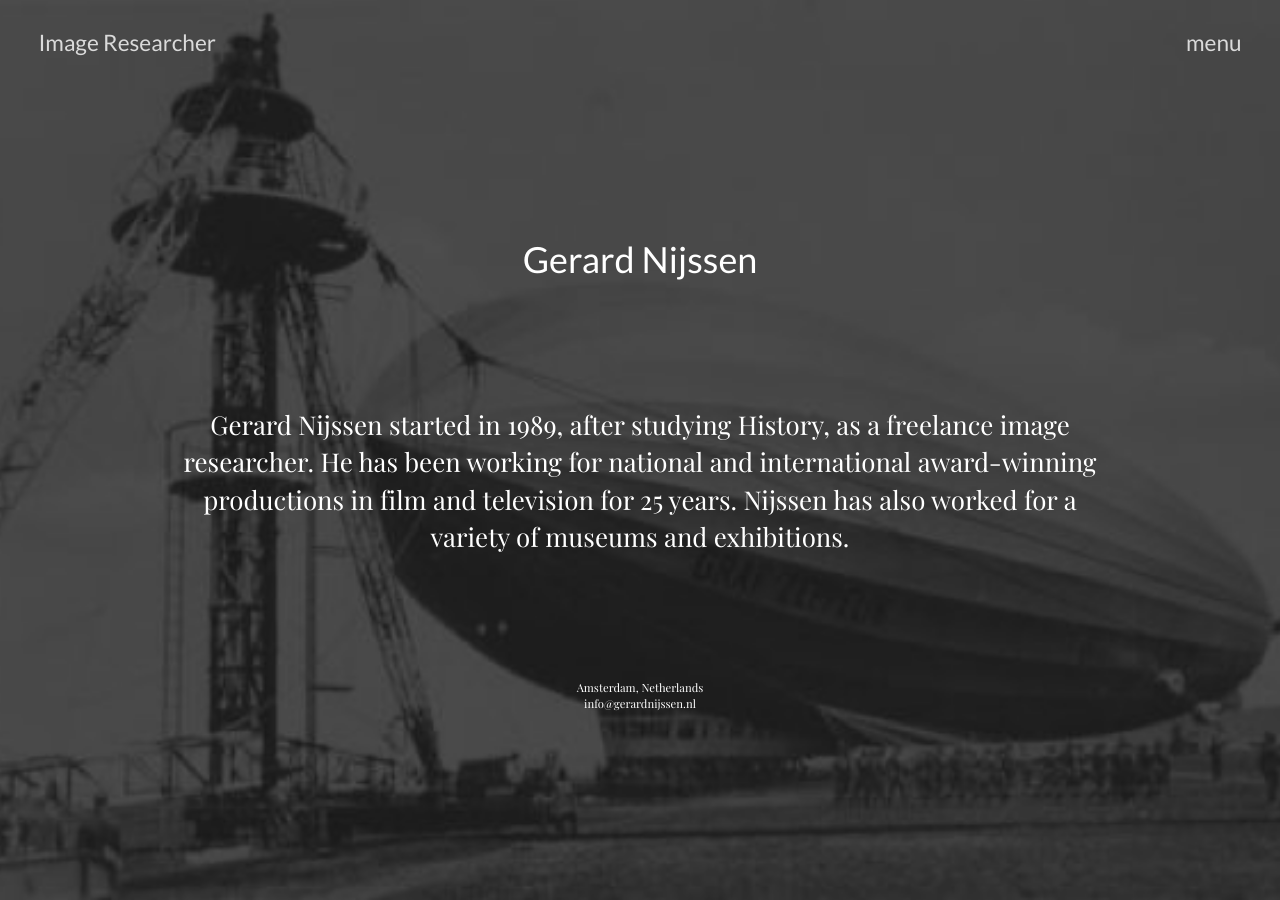
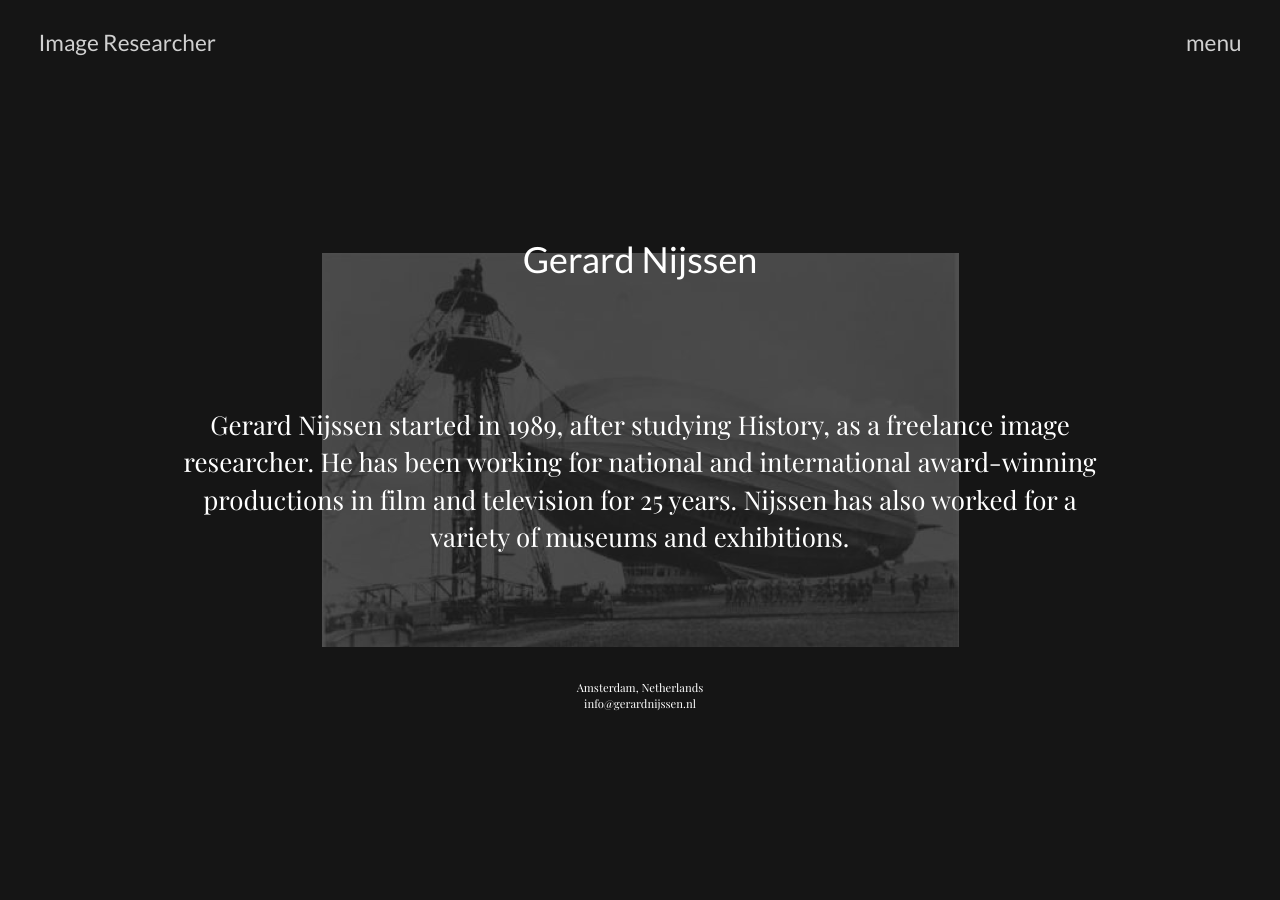
Before and after one commit to gerardnijssennl/gerardnijssennl.github.io, a Jekyll site: the page built from index.html, in a window 1280 px wide. Built offline with Jekyll 4.4.1, drawn with Linux system fonts in a browser that asks for light colours; nearby versions of some CDN libraries.

Commit message:
Updated Config

```diff
--- a/_config.yml
+++ b/_config.yml
@@ -40,7 +40,7 @@ telephone_number: 31612345678
 homepage_image: "/img/gn_placeholder.png"
 favicon_image: "/img/gn_empty.png"
 year: 2017
-background_size: cover
+background_size:
 markdown: kramdown
 gems:
 - jekyll-feed
```
